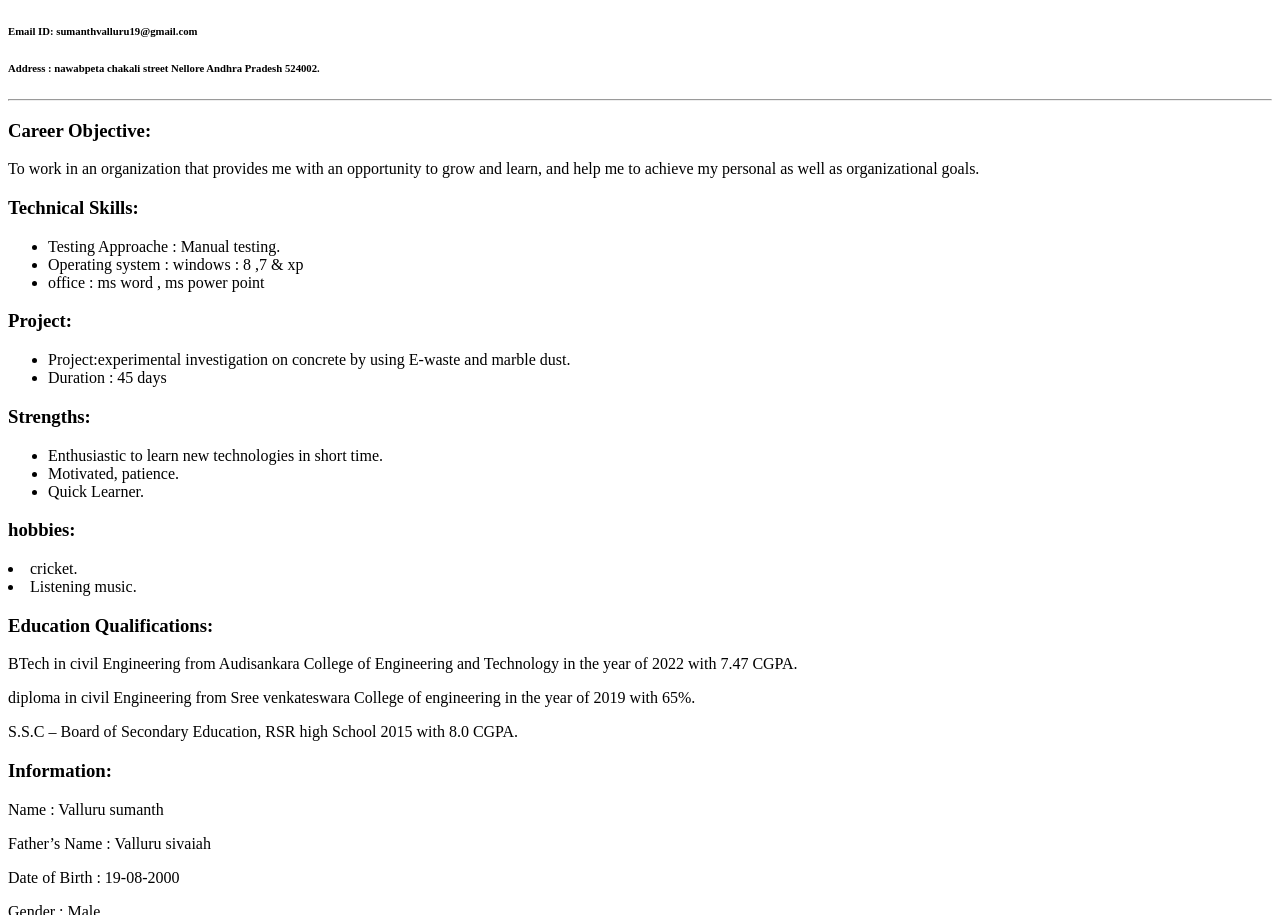
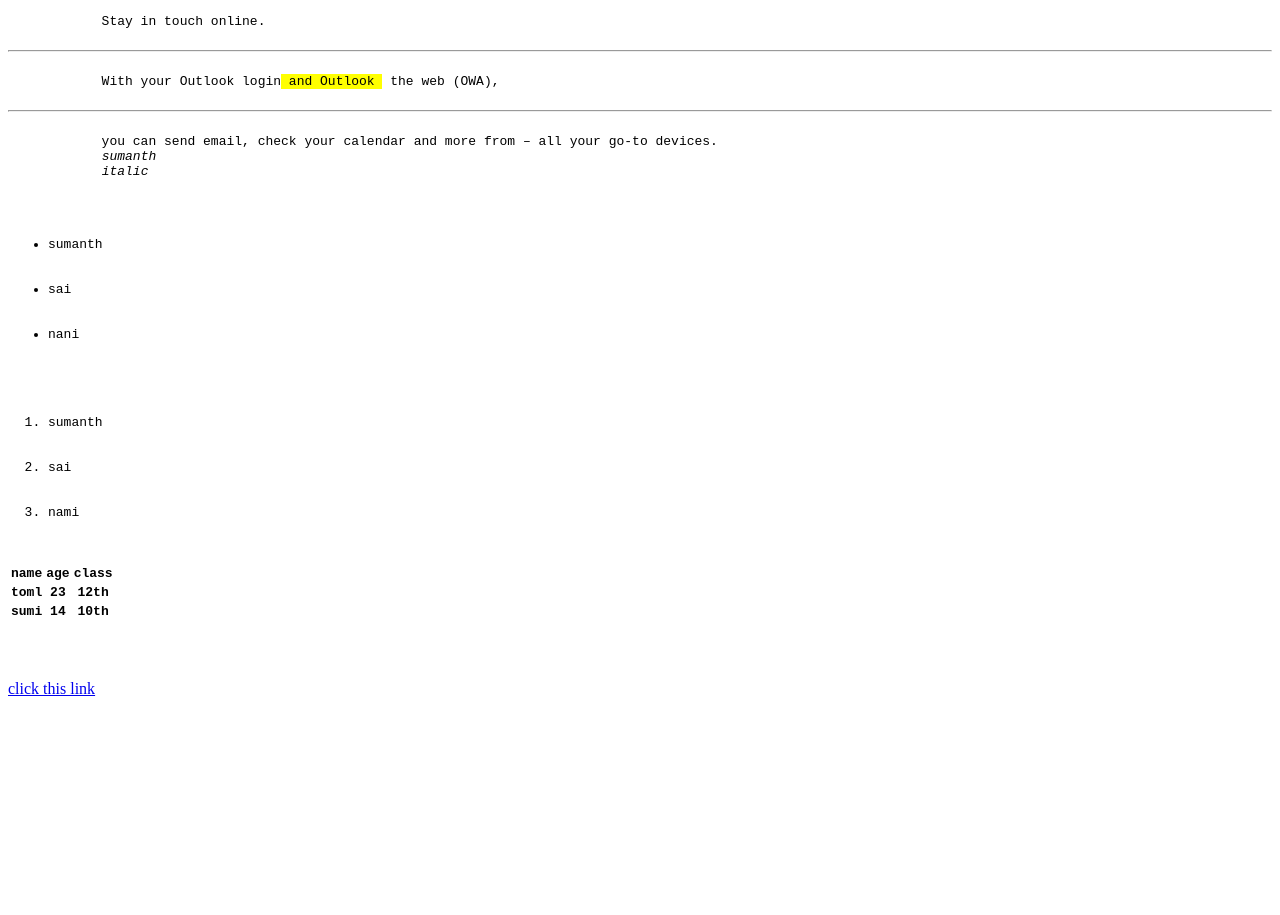
Before and after one commit to sumanthvalluru/pythonexcerice, a plain HTML site: page sumanth.html in a window 1280 px wide. Shown: the part 100-1015 px from the top of the page. After the commit the page ends 806 px from the top, so only its background shows below. Drawn offline with Linux system fonts and the light colour scheme.

Commit message:
Add files via upload

```diff
--- a/sumanth.html
+++ b/sumanth.html
@@ -1,61 +1,49 @@
 <!DOCTYPE html>
-<html >
-<head
-    <title><center>resume</center></title>
+<html>
+    <head>
+        <title>html</title>
     </head>
     <body>
-    <img src="E:\sumanth\11427.jpg" width="70px" height="70px" align="right"/>
-    <h6>Valluru sumanth</h6>
-    <h6>Mobile	: +91 9966128761</h6>
-    <h6>Email ID: sumanthvalluru19@gmail.com</h6>
-    <h6>Address : nawabpeta chakali street Nellore Andhra Pradesh 524002.</h6>
+        <h1 style="color:blue;background-color: aqua;">sumanth</h1>
+        <p>my first paragraph</p>
+        <pre>
+            Stay in touch online.
             <hr>
-<h3>Career Objective:</h3>
-<p>To work in an organization that provides me with an opportunity to grow and learn, and help me to achieve my personal as well as organizational goals.</p>
-<h3>Technical Skills:</h3>
+            With your Outlook login<mark> and Outlook </mark> the web (OWA),
+            <hr>
+            you can send email, check your calendar and more from – all your go-to devices.
+            <em>sumanth</em>
+            <i>italic</i>
+            <table>
+                <tr>
+                   <th>name</th>
+                   <th>age</th>
+                   <th>class</th>
+                </tr>
+                <tr>
+                    <th>toml</th>
+                    <th>23</th>
+                    <th>12th</th>
+                 </tr>
+                 <tr>
+                    <th>sumi</th>
+                    <th>14</th>
+                    <th>10th</th>
+                 </tr>
               <ul>
-    <li>Testing Approache	: Manual testing.</li>
-    <li>Operating system    : windows : 8 ,7 & xp</li>
-    <li>office              : ms word , ms power point</li>
+                <li>sumanth</li>
+                <li>sai</li>
+                <li>nani</li>
               </ul>
-<h3>Project:</h3>
-<ul>
-<li>Project:experimental investigation on concrete by using E-waste and marble dust.</li>
-<li>Duration	:	45 days</li>
-</ul>
-<h3>Strengths:</h3>
+              <ol>
+                <li>sumanth</li>
+                <li>sai</li>
+                <li>nami</li>
+              </ol>
+            </table>
 
-<ul>
-<li>Enthusiastic to learn new technologies in short time.</li>
-<li>Motivated, patience.</li>
-<li>Quick Learner.</li>
-</ul>
-<h3>hobbies:</h3>
-<ui>
-	<li>cricket.</li>
-    <li>Listening  music. </li>
-</ui>
- <h3>Education Qualifications:</h3>
+        </pre>
+<a href="https://google.com">click this link</a>
 
-<p>BTech in civil Engineering from Audisankara College of Engineering and Technology in the year of 2022 with 7.47 CGPA.</p>
-<p>diploma in civil Engineering from Sree venkateswara College of engineering in the year of 2019 with
-65%.</p>
-<p>S.S.C – Board of Secondary Education, RSR high School 2015 with 8.0 CGPA.</p>
-
-<h3>Information:</h3>
-
-<p>Name	:	Valluru sumanth</p>
-<p>Father’s Name	:	Valluru sivaiah</p>
-<p>Date of Birth	:	19-08-2000</p>
-<p>Gender	:	Male</p>
-<p>Marital Status	:	Single</p>
-<p>Nationality	:	Indian</p>
-<p>Languages Proficiency	:	Telugu and English</p>
-
-<h3>declaration:</h3>
-
-<p>The above-mentioned particulars are correct up to the best of my knowledge and I shall produce the certificates whenever necessary.</p>
-<p>Signature of the candidate</p>
-  <p>valluru sumanth</p>
     </body>
 </html>
```
Lines whose indentation alone changed are shown as unchanged.
